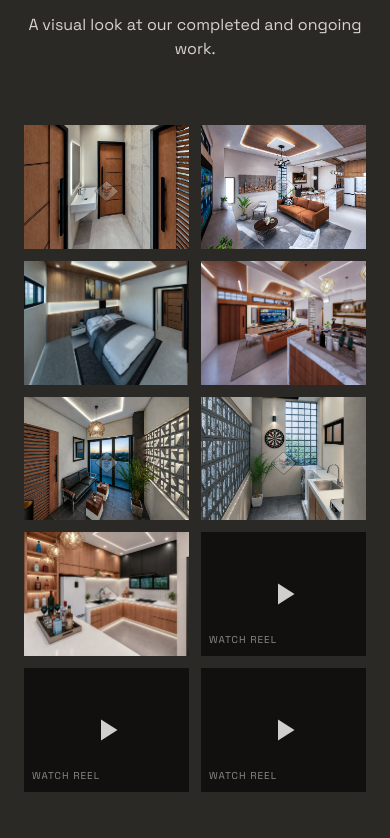
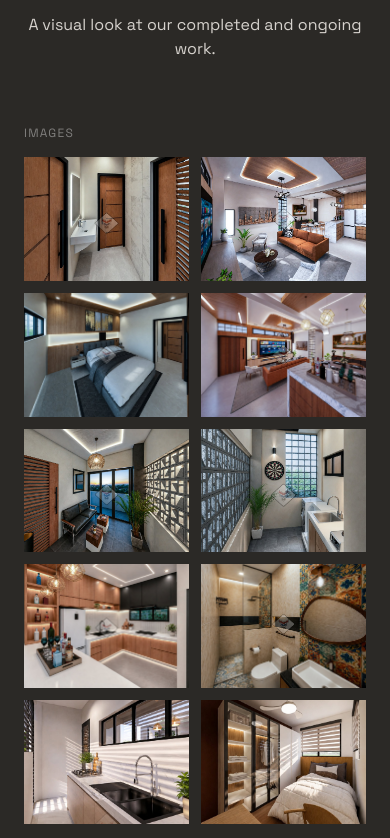
Before and after one commit to ganzonyd-bot/arkylite, a Next.js app: page / in a window 390 px wide. Shown: the part 8940-9778 px from the top of the page. Built offline with nearby package versions, Linux system fonts and the light colour scheme.

Commit message:
homepage gallery: add Images and Videos sections with labels and playable embeds

```diff
--- a/app/components/Gallery.tsx
+++ b/app/components/Gallery.tsx
@@ -2,14 +2,7 @@ import Link from "next/link";
 import Image from "next/image";
 import ScrollAnimation from "./ScrollAnimation";
 
-interface GalleryItem {
-  src: string;
-  alt: string;
-  span: string;
-  type?: "image" | "video";
-}
-
-const ITEMS: GalleryItem[] = [
+const IMAGES = [
   { src: "/images/gallery/gallery-1.jpg", alt: "Project photo 1", span: "md:col-span-2 md:row-span-2" },
   { src: "/images/gallery/gallery-2.jpg", alt: "Project photo 2", span: "" },
   { src: "/images/gallery/gallery-3.jpg", alt: "Project photo 3", span: "" },
@@ -20,32 +13,15 @@ const ITEMS: GalleryItem[] = [
   { src: "/images/gallery/gallery-8.jpg", alt: "Project photo 8", span: "" },
   { src: "/images/gallery/gallery-9.jpg", alt: "Project photo 9", span: "" },
   { src: "/images/gallery/gallery-10.jpg", alt: "Project photo 10", span: "" },
-  { src: "/images/gallery/gallery-11.jpg", alt: "Project photo 11", span: "" },
-  { src: "/images/gallery/gallery-12.jpg", alt: "Project photo 12", span: "md:col-span-2" },
-  { src: "/images/gallery/gallery-13.jpg", alt: "Project photo 13", span: "" },
-  { src: "/images/gallery/gallery-14.jpg", alt: "Project photo 14", span: "" },
-  { src: "/images/gallery/gallery-15.jpg", alt: "Project photo 15", span: "" },
-  { src: "/images/gallery/gallery-16.jpg", alt: "Project photo 16", span: "" },
-  { src: "/images/gallery/gallery-17.jpg", alt: "Project photo 17", span: "md:col-span-2" },
-  { src: "/images/gallery/gallery-18.jpg", alt: "Project photo 18", span: "" },
-  { src: "/images/gallery/gallery-19.jpg", alt: "Project photo 19", span: "" },
-  { src: "/images/gallery/gallery-20.jpg", alt: "Project photo 20", span: "" },
-  { src: "/images/gallery/gallery-21.jpg", alt: "Project photo 21", span: "" },
-  { src: "/images/gallery/gallery-22.jpg", alt: "Project photo 22", span: "md:col-span-2" },
-  { src: "/images/gallery/gallery-23.jpg", alt: "Project photo 23", span: "" },
-  { src: "/images/gallery/gallery-24.jpg", alt: "Project photo 24", span: "" },
-  { src: "/images/gallery/gallery-25.jpg", alt: "Project photo 25", span: "" },
-  { src: "/images/gallery/gallery-26.jpg", alt: "Project photo 26", span: "" },
+];
+
+const VIDEOS_FEATURED = [
+  { url: "https://web.facebook.com/reel/1893603844616152/", title: "Project Reel 1" },
+  { url: "https://web.facebook.com/reel/1005261031918696/", title: "Project Reel 2" },
+  { url: "https://web.facebook.com/reel/2598454797263565/", title: "Project Reel 3" },
 ];
 
 export default function Gallery() {
-  const FEATURED: GalleryItem[] = [
-    ...ITEMS.slice(0, 7),
-    { src: "", alt: "Project Reel 1", span: "", type: "video" },
-    { src: "", alt: "Project Reel 2", span: "", type: "video" },
-    { src: "", alt: "Project Reel 3", span: "", type: "video" },
-  ];
-
   return (
     <section id="gallery" className="bg-[#2B2926] py-16 md:py-24">
       <div className="max-w-6xl mx-auto px-6">
@@ -57,43 +33,45 @@ export default function Gallery() {
             A visual look at our completed and ongoing work.
           </p>
 
+          <p className="text-white/40 text-xs tracking-widest uppercase mb-4">
+            Images
+          </p>
           <div className="grid grid-cols-2 md:grid-cols-4 gap-3 md:gap-4">
-            {FEATURED.map((item, i) =>
-              item.type === "video" ? (
-                <Link
-                  key={`video-${i}`}
-                  href="/gallery"
-                  className="aspect-[4/3] overflow-hidden relative bg-black/60 flex items-center justify-center group"
-                >
-                  <svg
-                    width="36"
-                    height="36"
-                    viewBox="0 0 24 24"
-                    fill="white"
-                    className="opacity-80 group-hover:opacity-100 group-hover:scale-110 transition-all duration-200"
-                  >
-                    <path d="M8 5v14l11-7z" />
-                  </svg>
-                  <p className="absolute bottom-2 left-2 text-white/50 text-[10px] tracking-widest uppercase group-hover:text-white/90 transition-colors duration-200">
-                    Watch Reel
-                  </p>
-                </Link>
-              ) : (
+            {IMAGES.map((img, i) => (
               <div
-                  key={item.src}
-                  className={`${item.span} aspect-[4/3] overflow-hidden relative group`}
+                key={img.src}
+                className={`${img.span} aspect-[4/3] overflow-hidden relative group`}
               >
                 <Image
-                    src={item.src}
-                    alt={item.alt}
+                  src={img.src}
+                  alt={img.alt}
                   fill
                   sizes="(max-width: 768px) 50vw, 25vw"
                   className="object-cover transition-transform duration-700 ease-out group-hover:scale-105"
                   loading={i === 0 ? "eager" : "lazy"}
                 />
               </div>
-              )
-            )}
+            ))}
+          </div>
+
+          <div className="mt-16">
+            <p className="text-white/40 text-xs tracking-widest uppercase mb-4">
+              Videos
+            </p>
+            <div className="grid grid-cols-1 md:grid-cols-3 gap-4">
+              {VIDEOS_FEATURED.map((video, i) => (
+                <div key={i} className="aspect-[9/16] overflow-hidden relative bg-black/50">
+                  <iframe
+                    src={`https://www.facebook.com/plugins/video.php?href=${encodeURIComponent(video.url)}&show_text=false&width=267`}
+                    className="absolute inset-0 w-full h-full"
+                    allowFullScreen
+                    allow="autoplay; clipboard-write; encrypted-media; picture-in-picture; web-share"
+                    loading="lazy"
+                    title={video.title}
+                  />
+                </div>
+              ))}
+            </div>
           </div>
 
           <div className="flex justify-center mt-12">
```
Lines whose indentation alone changed are shown as unchanged.
